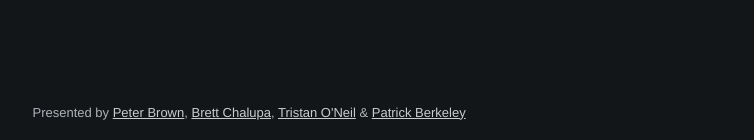
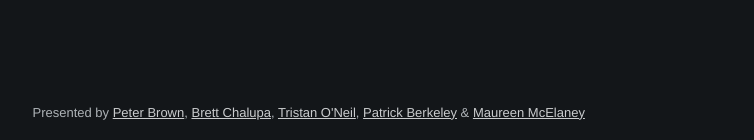
Before and after one commit to burlingtonruby/burlingtonrubyconference2014, a Jekyll site: the page built from index.html, in a window 1280 px wide and 900 px high, scrolled down 2778 px. Shown: the part 757-897 px from the top of the window, without its empty margins (258-1012 px from the left). Built offline with Jekyll 4.4.1, drawn with Linux system fonts in a browser that asks for light colours; some of the changed lines change nothing that is shown.

Commit message:
Adds Maureen to the list of organizers
Also cleaned up some of the markup a bit

```diff
--- a/_layouts/main.html
+++ b/_layouts/main.html
@@ -41,13 +41,13 @@
 
     <footer class="row">
       <div class="small-12 medium-12 large-12 columns">
-        <p>Presented by <a href="https://twitter.com/beerlington" title="Peter
-          Brown on Twitter">Peter Brown</a>, <a
-          href="https://twitter.com/brettchalupa" title="Brett Chalupa on
-          Twitter">Brett Chalupa</a>, <a title="Tristan O'Neil on Twitter"
-          href="https://twitter.com/tristanoneil">Tristan O'Neil</a>
-          &amp; <a title="Patrick Berkeley on Twitter"
-            href="https://twitter.com/patrickberkeley">Patrick Berkeley</a>
+        <p>
+          Presented by
+          <a href="https://twitter.com/beerlington" title="Peter Brown on Twitter">Peter Brown</a>,
+          <a href="https://twitter.com/brettchalupa" title="Brett Chalupa on Twitter">Brett Chalupa</a>,
+          <a title="Tristan O'Neil on Twitter" href="https://twitter.com/tristanoneil">Tristan O'Neil</a>,
+          <a title="Patrick Berkeley on Twitter" href="https://twitter.com/patrickberkeley">Patrick Berkeley</a> &amp;
+          <a title="Maureen McElaney on Twitter" href="https://twitter.com/mo_mack">Maureen McElaney</a>
         </p>
       </div>
     </footer>
```
